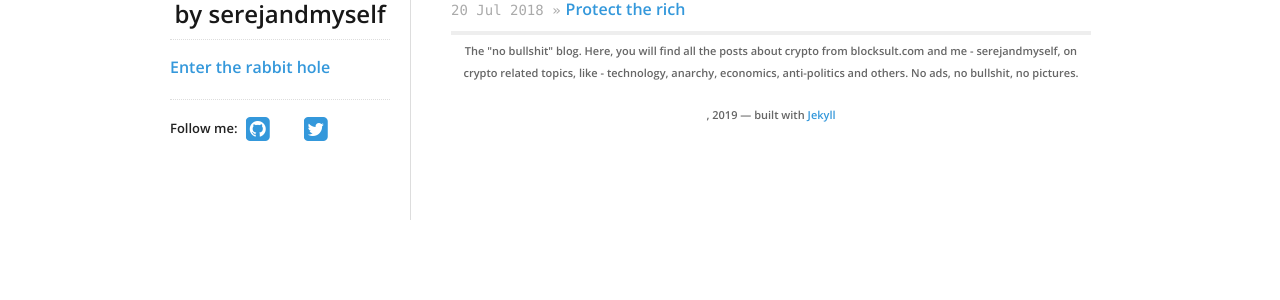
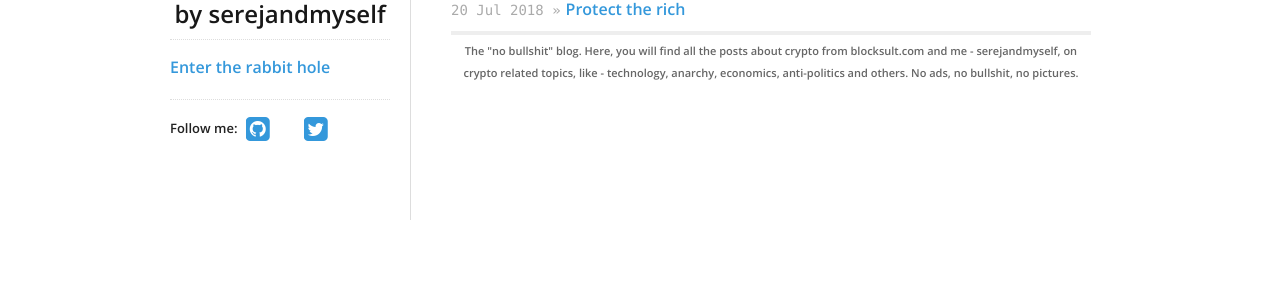
Before and after one commit to serejandmyself/serejandmyself.github.io, a Jekyll site: the page built from index.html, in a window 1280 px wide. Shown: the part 212-512 px from the top of the page. Built offline with Jekyll 4.4.1, drawn with Linux system fonts in a browser that asks for light colours.

Commit message:
Update footer.html

```diff
--- a/_includes/footer.html
+++ b/_includes/footer.html
@@ -5,6 +5,4 @@
   </p>
   {% endif %}
 
-  <p>
-    {{ site.data.theme.name }}, {{ 'now' | date: "%Y" }} &mdash; built with <a href="http://jekyllrb.com/">Jekyll</a>
 </div>
```
